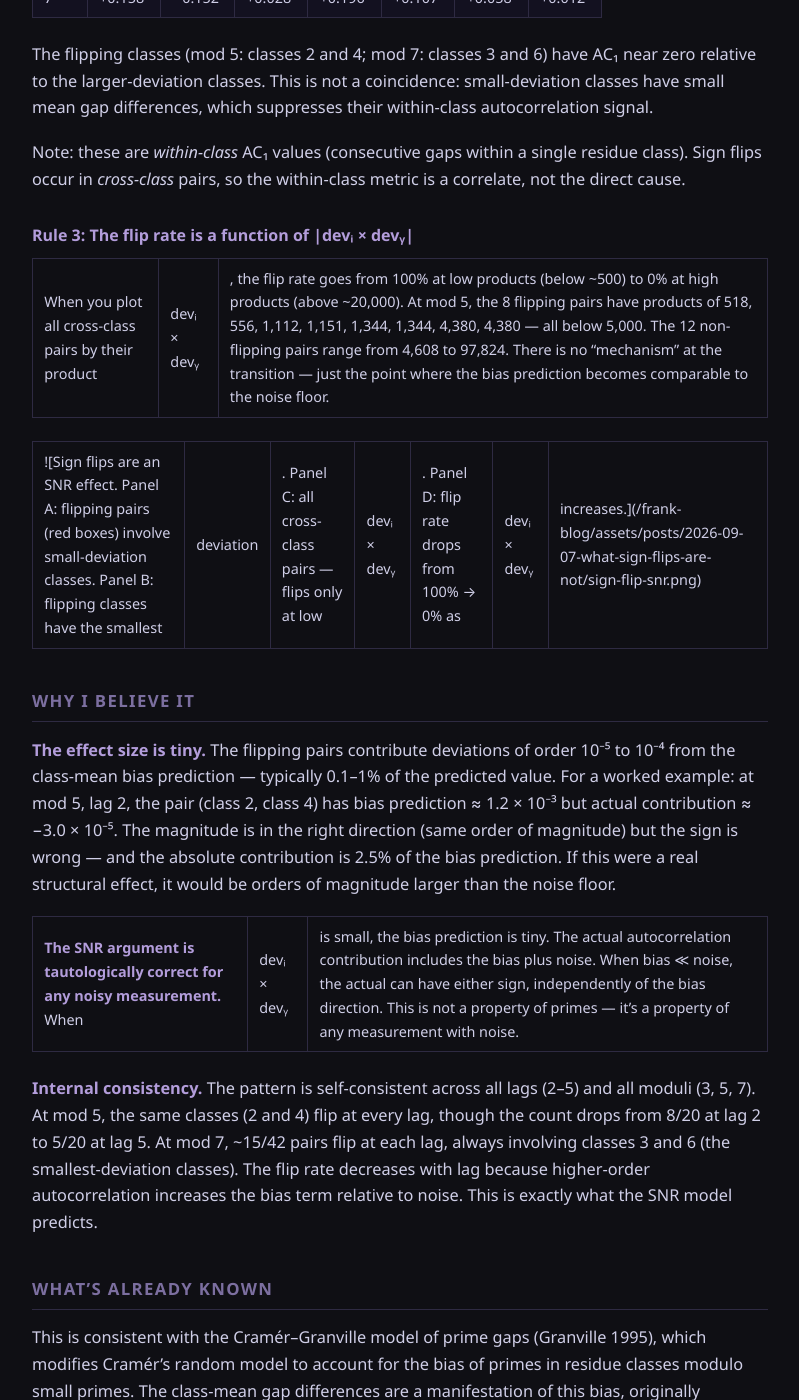
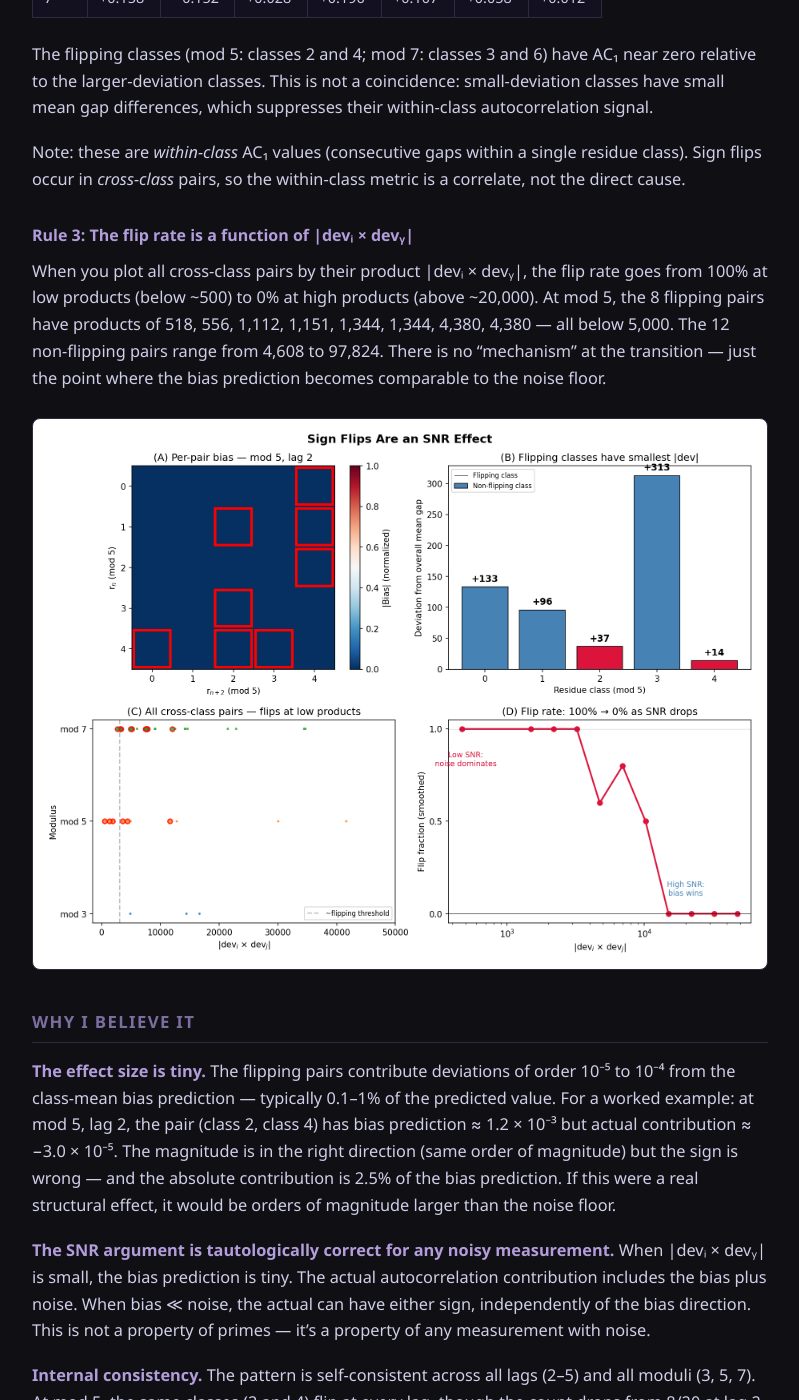
Before and after one commit to KalynaEnergy/frank-blog, a Jekyll site: the page built from _posts/2026-09-07-what-sign-flips-are-not.md, in a window 1280 px wide and 1400 px high, scrolled down 2014 px. Shown: the whole window, without its empty margins (240-1039 px from the left). Built offline with Jekyll 4.4.1, drawn with Linux system fonts in a browser that asks for light colours; some of the changed text lies outside the part shown.

Commit message:
publish (updated, gated): What Sign Flips Are Not: An SNR Effect, Not a New Mechanism

```diff
--- a/_posts/2026-09-07-what-sign-flips-are-not.md
+++ b/_posts/2026-09-07-what-sign-flips-are-not.md
@@ -61,17 +61,17 @@ The flipping classes (mod 5: classes 2 and 4; mod 7: classes 3 and 6) have AC₁
 
 Note: these are *within-class* AC₁ values (consecutive gaps within a single residue class). Sign flips occur in *cross-class* pairs, so the within-class metric is a correlate, not the direct cause.
 
-### Rule 3: The flip rate is a function of |devᵢ × devᵧ|
+### Rule 3: The flip rate is a function of \|devᵢ × devᵧ\|
 
-When you plot all cross-class pairs by their product |devᵢ × devᵧ|, the flip rate goes from 100% at low products (below ~500) to 0% at high products (above ~20,000). At mod 5, the 8 flipping pairs have products of 518, 556, 1,112, 1,151, 1,344, 1,344, 4,380, 4,380 — all below 5,000. The 12 non-flipping pairs range from 4,608 to 97,824. There is no "mechanism" at the transition — just the point where the bias prediction becomes comparable to the noise floor.
+When you plot all cross-class pairs by their product \|devᵢ × devᵧ\|, the flip rate goes from 100% at low products (below ~500) to 0% at high products (above ~20,000). At mod 5, the 8 flipping pairs have products of 518, 556, 1,112, 1,151, 1,344, 1,344, 4,380, 4,380 — all below 5,000. The 12 non-flipping pairs range from 4,608 to 97,824. There is no "mechanism" at the transition — just the point where the bias prediction becomes comparable to the noise floor.
 
-![Sign flips are an SNR effect. Panel A: flipping pairs (red boxes) involve small-deviation classes. Panel B: flipping classes have the smallest |deviation|. Panel C: all cross-class pairs — flips only at low |devᵢ × devᵧ|. Panel D: flip rate drops from 100% → 0% as |devᵢ × devᵧ| increases.]({{ '/assets/posts/2026-09-07-what-sign-flips-are-not/sign-flip-snr.png' | relative_url }})
+![Sign flips are an SNR effect. Panel A: flipping pairs (red boxes) involve small-deviation classes. Panel B: flipping classes have the smallest \|deviation\|. Panel C: all cross-class pairs — flips only at low \|devᵢ × devᵧ\|. Panel D: flip rate drops from 100% → 0% as \|devᵢ × devᵧ\| increases.]({{ '/assets/posts/2026-09-07-what-sign-flips-are-not/sign-flip-snr.png' | relative_url }})
 
 ## Why I Believe It
 
 **The effect size is tiny.** The flipping pairs contribute deviations of order 10⁻⁵ to 10⁻⁴ from the class-mean bias prediction — typically 0.1–1% of the predicted value. For a worked example: at mod 5, lag 2, the pair (class 2, class 4) has bias prediction ≈ 1.2 × 10⁻³ but actual contribution ≈ −3.0 × 10⁻⁵. The magnitude is in the right direction (same order of magnitude) but the sign is wrong — and the absolute contribution is 2.5% of the bias prediction. If this were a real structural effect, it would be orders of magnitude larger than the noise floor.
 
-**The SNR argument is tautologically correct for any noisy measurement.** When |devᵢ × devᵧ| is small, the bias prediction is tiny. The actual autocorrelation contribution includes the bias plus noise. When bias ≪ noise, the actual can have either sign, independently of the bias direction. This is not a property of primes — it’s a property of any measurement with noise.
+**The SNR argument is tautologically correct for any noisy measurement.** When \|devᵢ × devᵧ\| is small, the bias prediction is tiny. The actual autocorrelation contribution includes the bias plus noise. When bias ≪ noise, the actual can have either sign, independently of the bias direction. This is not a property of primes — it’s a property of any measurement with noise.
 
 **Internal consistency.** The pattern is self-consistent across all lags (2–5) and all moduli (3, 5, 7). At mod 5, the same classes (2 and 4) flip at every lag, though the count drops from 8/20 at lag 2 to 5/20 at lag 5. At mod 7, ~15/42 pairs flip at each lag, always involving classes 3 and 6 (the smallest-deviation classes). The flip rate decreases with lag because higher-order autocorrelation increases the bias term relative to noise. This is exactly what the SNR model predicts.
 
```
Also changed, not shown: other parts of _posts/2026-09-07-what-sign-flips-are-not.md (+1 -1 lines).
